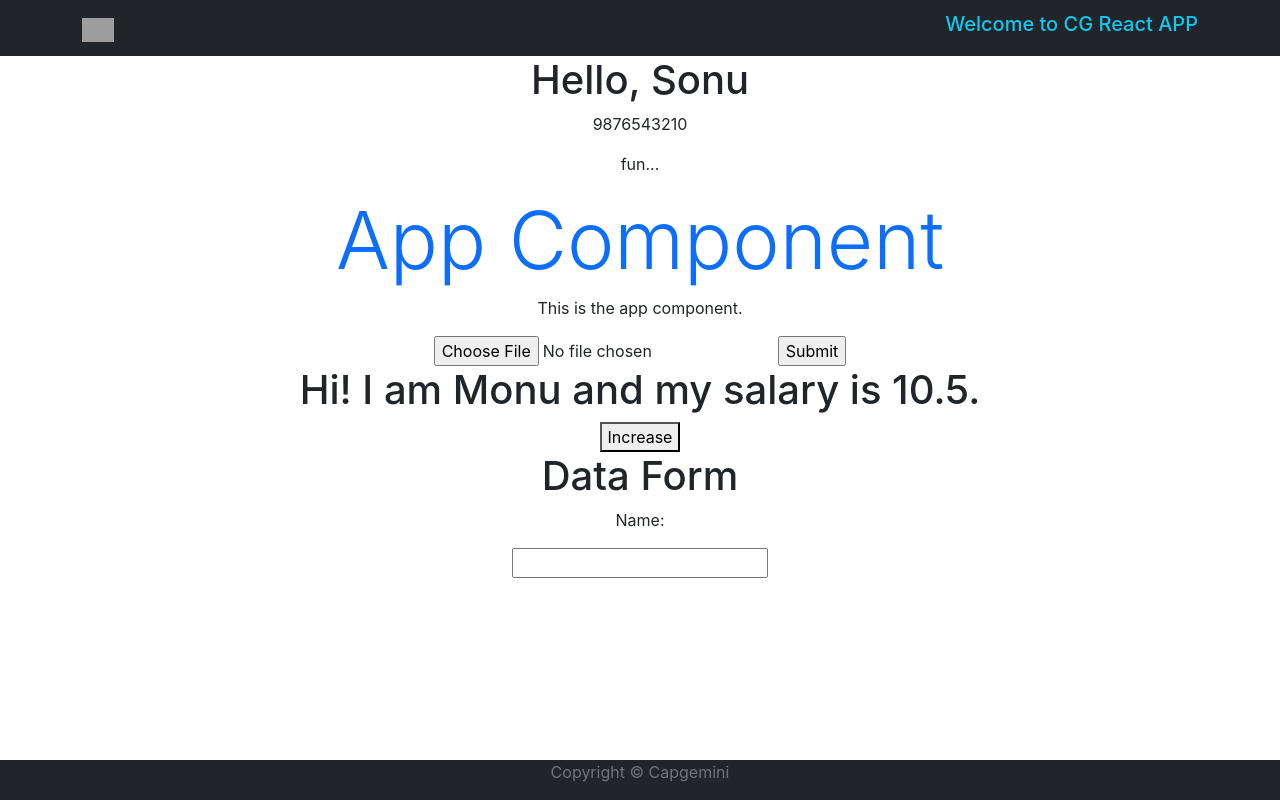
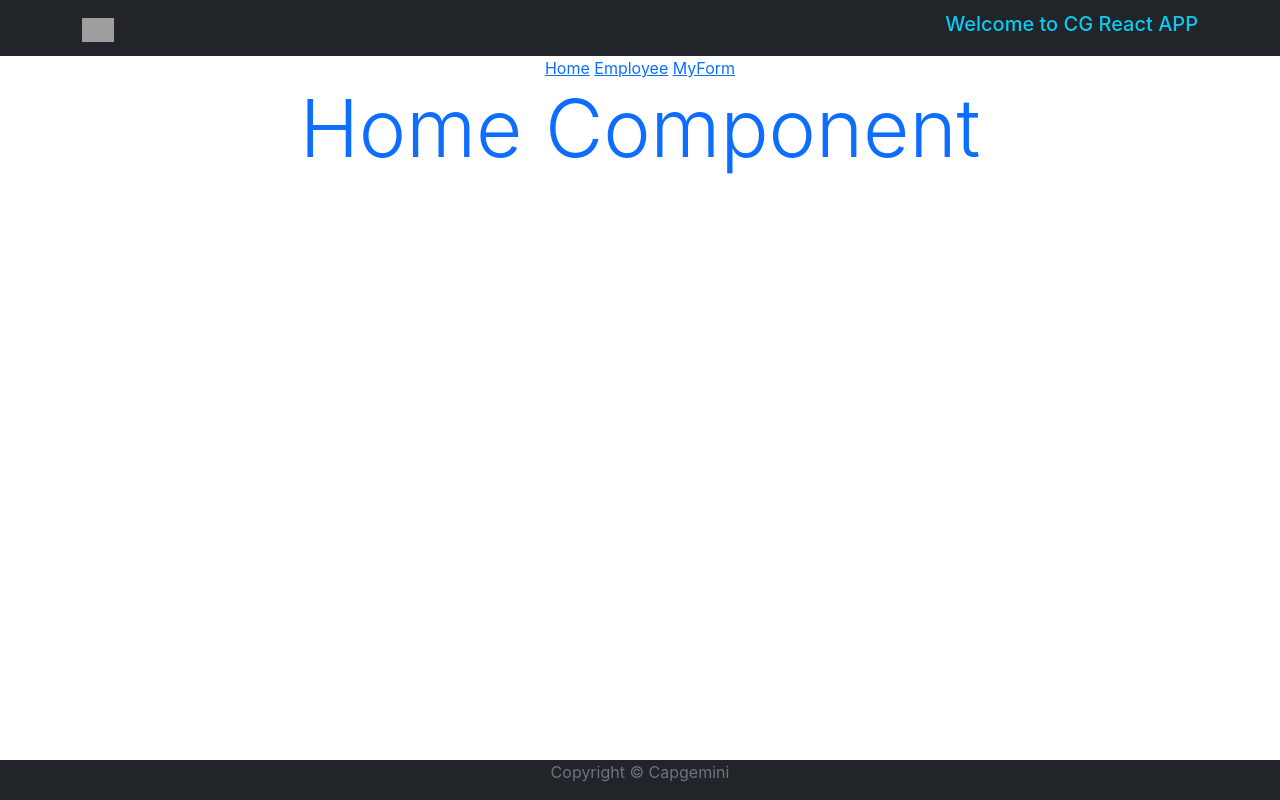
Before and after one commit to AKASHKASAR/cg-react-app, a React (Create React App) app: page /home in a window 1280 px wide. Built offline with nearby package versions, Linux system fonts and the light colour scheme; grey boxes are pictures that could not be loaded.

Commit message:
Commit
Commit

```diff
--- a/package.json
+++ b/package.json
@@ -8,6 +8,8 @@
     "@testing-library/user-event": "^12.8.3",
     "react": "^17.0.2",
     "react-dom": "^17.0.2",
+    "react-router": "^5.2.0",
+    "react-router-dom": "^5.2.0",
     "react-scripts": "4.0.3",
     "web-vitals": "^1.1.2"
   },
--- a/src/App.js
+++ b/src/App.js
@@ -2,21 +2,17 @@ import React from 'react';
 import './App.css';
 import Header from './components/Header';
 import Footer from './components/Footer';
-import Welcome from './components/Welcome';
-import MyForm from './components/MyForm';
-import Employee from './components/Employee';
+import Routes from './components/Routes';
+
+
 // create other components and import them here.
 
 function App() {
   return (
     <div className="App">
-      <Header/>
-      <Welcome name="Sonu" phone="9876543210"> </Welcome>
-      <h1  className="display-1 text-primary">App Component</h1>
-      <p>This is the app component.</p>
-      <MyForm/>
-      <Employee/>
-      <Footer/>
+      <Header />
+      <Routes />
+      <Footer />
     </div>
   );
 }
--- a/src/components/Employee.js
+++ b/src/components/Employee.js
@@ -15,6 +15,8 @@ class Employee extends React.Component {
     }
     render() {
         return (<div className="App">
+            <h1 className="display-1 text-primary">Employee Component</h1>
+
             <h1 > Hi! I am {this.state.name} and my salary is {this.state.salary}.</h1>
             <button type="button"
                 onClick={this.increaseSalary} >Increase</button>
--- /dev/null
+++ b/src/components/Home.js
@@ -0,0 +1,11 @@
+import React from 'react';
+
+
+function Home() {
+  return (
+    <div className="App">
+      <h1 className="display-1 text-primary">Home Component</h1>
+    </div>
+  );
+}
+export default Home;
--- a/src/components/MyForm.js
+++ b/src/components/MyForm.js
@@ -11,10 +11,14 @@ class MyFileInput extends React.Component {
     }
     render() {
         return (
+            <div>
+                <h1 className="display-1 text-primary">Form Component</h1>
                 <form onSubmit={this.handleSubmit}>
                     <input type="file" ref={this.curriculum} />
                     <input type="submit" value="Submit" />
                 </form>
+
+            </div>
         )
     }
 }
--- /dev/null
+++ b/src/components/Routes.js
@@ -0,0 +1,23 @@
+import React from 'react';
+import { BrowserRouter as Router, Switch, Route, Link } from "react-router-dom";
+import Employee from './Employee';
+import MyForm from './MyForm';
+import Home from './Home';
+
+const Routes = () => {
+    return (
+        <Router>
+            <div>
+            <Link to="/home">Home</Link> {'  '}
+                <Link to="/emp">Employee</Link> {'  '}
+                <Link to="/form">MyForm</Link> {'  '}
+                <Switch>
+                    <Route path="/emp"> <Employee /> </Route>
+                    <Route path="/form"><MyForm /></Route>
+                    <Route path="/home"><Home /></Route>
+                </Switch>
+            </div>
+        </Router>
+    );
+};
+export default Routes;
```
Also changed, not shown: 1 other file (tests, documents, lock files or other folders). Lines whose indentation alone changed are shown as unchanged.
